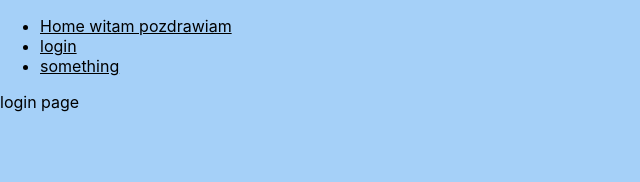
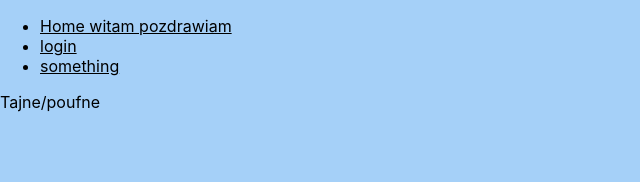
Before and after one commit to RumSoft/IV-online-shop-with-learning-materials, a React app in the folder Projekcik.Client/: page /login in a window 1280 px wide. Shown: the top 182 px of the page, without its empty margins (0-640 px from the left). Built offline with nearby package versions, Linux system fonts and the light colour scheme.

Commit message:
Sample Update
let's commit die

```diff
--- a/Projekcik.Client/src/pages/Login/index.js
+++ b/Projekcik.Client/src/pages/Login/index.js
@@ -2,6 +2,6 @@ import React, { Component } from "react";
 
 export default class LoginPage extends Component {
   render() {
-    return <div>login page</div>;
+    return <div>Tajne/poufne</div>;
   }
 }
```
